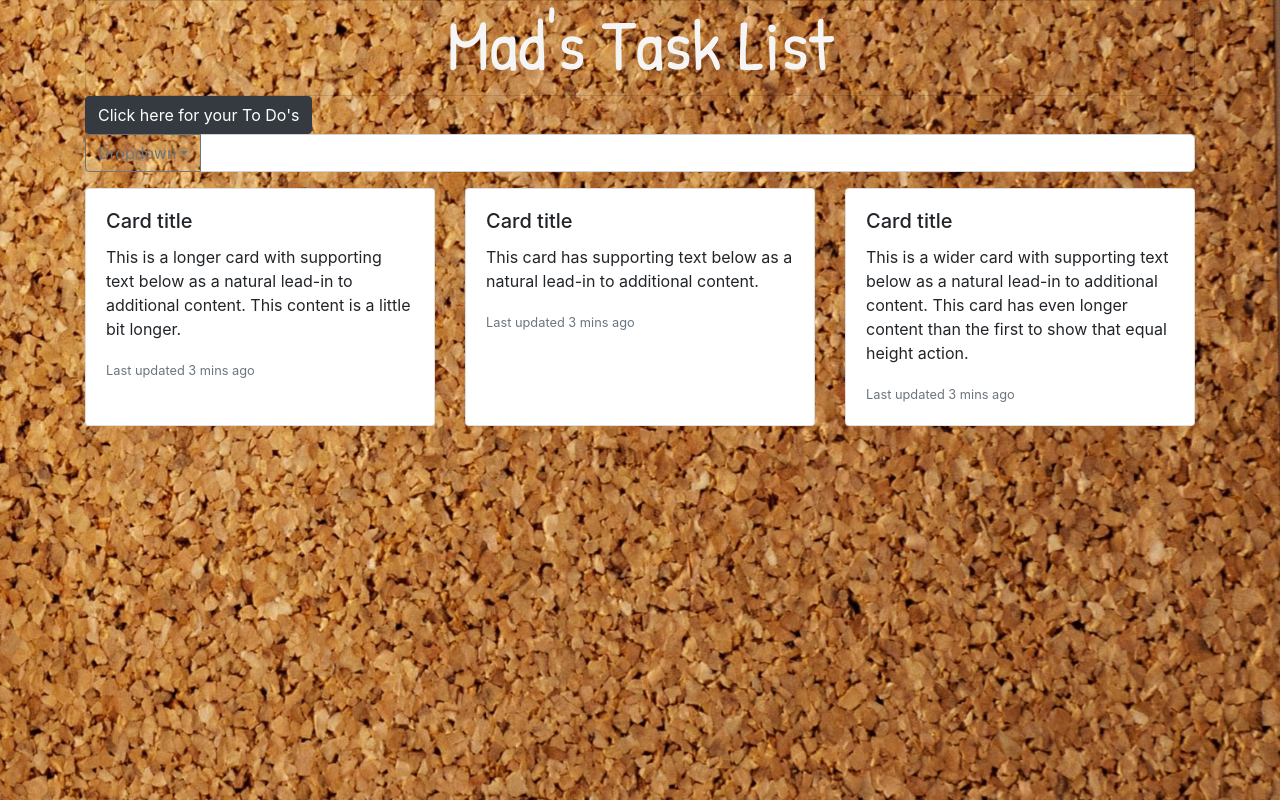
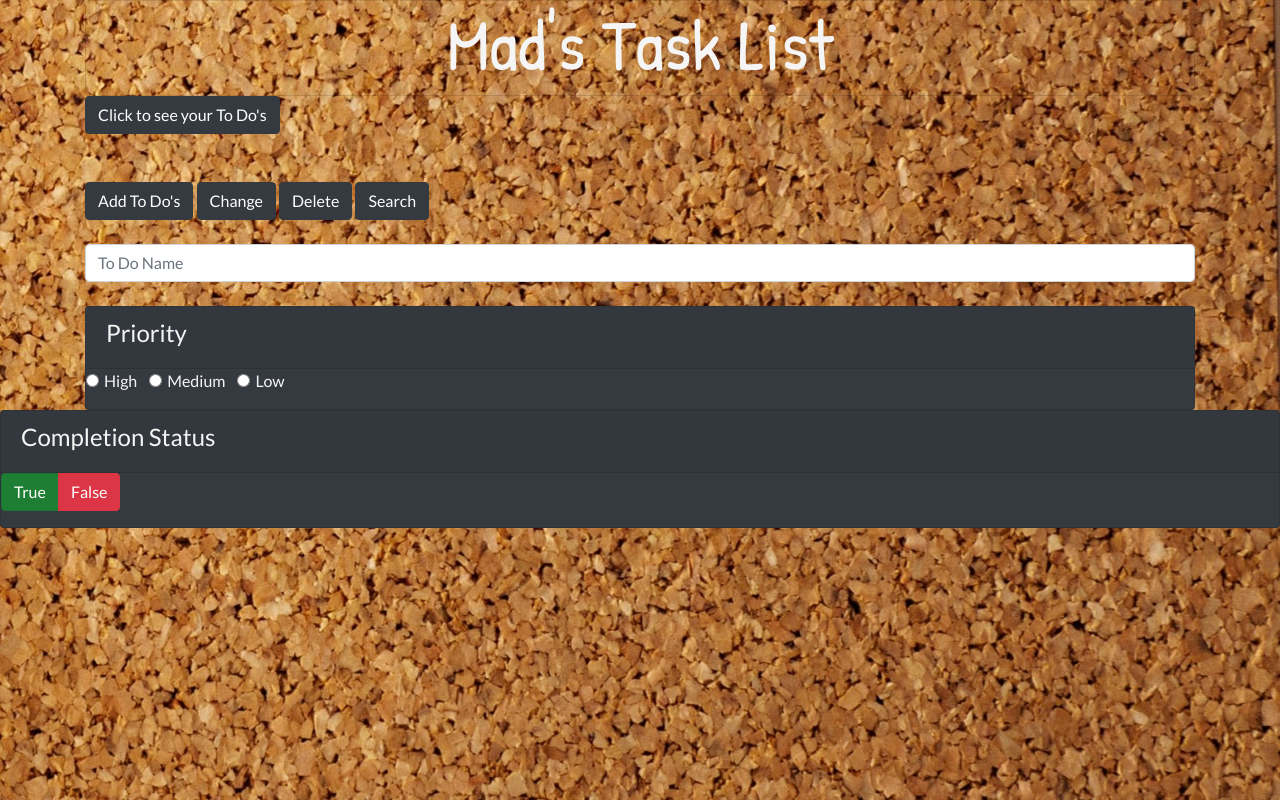
Before and after one commit to mg-skc/todo, a website: page Public/index.html in a window 1280 px wide. Drawn offline with nearby package versions, Linux system fonts and the light colour scheme.

Commit message:
More formatting
not fixed the add item cards yet.

```diff
--- a/Public/index.html
+++ b/Public/index.html
@@ -19,48 +19,68 @@
    <div class='card text-center handfont font-effect-outline'>
        <h1 class='display-3'>Mad's Task List</h1>
     </div>
-<button onclick="clickButton()" class="btn btn-dark">Click here for your To Do's </button>
-<div id="itemcards" class='card-deck'>
+<button onclick="clickButton()" class="btn btn-dark">Click to see your To Do's </button>
+<br>
+<br>
+<br>
+<div id="itemcards" class='card-columns'>
+</div>
+<div>
+    <button onclick="" class="btn btn-dark">Add To Do's</button>
+    <button onclick="" class="btn btn-dark">Change</button>
+    <button onclick="" class="btn btn-dark">Delete</button>
+    <button onclick="" class="btn btn-dark">Search</button>
+    <br>
+    <br>
+
+            <div>
+             <input type="text" class="form-control" placeholder="To Do Name">
+            <br>
+            </div>
+
+            <div class='card bg-dark'>
+            <div class='card-header'><h4>Priority</h4></div>
+            <div class="input-group mb-3">
+            <div class="form-check-inline">
+                <label class="form-check-label">
+                  <input type="radio" class="form-check-input" name="optradio">High
+                </label>
+              </div>
+              <div class="form-check-inline">
+                <label class="form-check-label">
+                  <input type="radio" class="form-check-input" name="optradio">Medium
+                </label>
+              </div>
+              <div class="form-check-inline">
+                <label class="form-check-label">
+                  <input type="radio" class="form-check-input" name="optradio">Low
+                </label>
+              </div>
+
+            </div>
+
+        </div>
+    </div>
 </div>
 
-<div>
-    <div class="input-group mb-3">
-        <div class="input-group-prepend">
-          <button class="btn btn-outline-secondary dropdown-toggle" type="button" data-toggle="dropdown" aria-haspopup="true" aria-expanded="false">Dropdown</button>
-          <div class="dropdown-menu">
-            <a class="dropdown-item" href="#">Action</a>
-            <a class="dropdown-item" href="#">Another action</a>
-            <a class="dropdown-item" href="#">Something else here</a>
-            <div role="separator" class="dropdown-divider"></div>
-            <a class="dropdown-item" href="#">Separated link</a>
-          </div>
-        </div>
-        <input type="text" class="form-control" aria-label="Text input with dropdown button">
-      </div>
-</div>
-<div class="card-deck">
-    <div class="card">
-      <div class="card-body">
-        <h5 class="card-title">Card title</h5>
-        <p class="card-text">This is a longer card with supporting text below as a natural lead-in to additional content. This content is a little bit longer.</p>
-        <p class="card-text"><small class="text-muted">Last updated 3 mins ago</small></p>
+            <div class='card bg-dark'>
+                <div class='card-header'><h4>Completion Status</h4></div>
+                <div class="input-group mb-3">
+                    <div class="input-group-prepend">
+              <div class="btn-group btn-group-toggle" data-toggle="buttons">
+                <label class="btn btn-success active">
+                  <input type="radio" name="compStatus" id="compTrue" autocomplete="off" checked> True
+                </label>
+                <label class="btn btn-danger">
+                  <input type="radio" name="compStatus" id="compFalse" autocomplete="off"> False
+                </label>
+                </div>
+
+    </div>
       </div>
     </div>
-    <div class="card">
-      <div class="card-body">
-        <h5 class="card-title">Card title</h5>
-        <p class="card-text">This card has supporting text below as a natural lead-in to additional content.</p>
-        <p class="card-text"><small class="text-muted">Last updated 3 mins ago</small></p>
-      </div>
-    </div>
-    <div class="card">
-      <div class="card-body">
-        <h5 class="card-title">Card title</h5>
-        <p class="card-text">This is a wider card with supporting text below as a natural lead-in to additional content. This card has even longer content than the first to show that equal height action.</p>
-        <p class="card-text"><small class="text-muted">Last updated 3 mins ago</small></p>
-      </div>
-    </div>
-  </div>
+</div>
+</div>
 </div>
 <!--load javascript files into it-->
 <script src="https://code.jquery.com/jquery-3.3.1.slim.min.js" integrity="sha384-q8i/X+965DzO0rT7abK41JStQIAqVgRVzpbzo5smXKp4YfRvH+8abtTE1Pi6jizo" crossorigin="anonymous"></script>
@@ -68,6 +88,11 @@
 <script src="https://stackpath.bootstrapcdn.com/bootstrap/4.3.1/js/bootstrap.min.js" integrity="sha384-JjSmVgyd0p3pXB1rRibZUAYoIIy6OrQ6VrjIEaFf/nJGzIxFDsf4x0xIM+B07jRM" crossorigin="anonymous"></script>
 <script src="https://cdn.jsdelivr.net/npm/bootstrap@5.0.0-beta1/dist/js/bootstrap.bundle.min.js" integrity="sha384-ygbV9kiqUc6oa4msXn9868pTtWMgiQaeYH7/t7LECLbyPA2x65Kgf80OJFdroafW" crossorigin="anonymous"></script>
 <script src="todo2.js"></script>
+<script>
+    $(".dropdown-menu a ").click(function(){
+                $(this).parents(".input-group-btn").find('.btn').text($(this).text());
+            });
+</script>
 </body>
 </html>
 
--- a/Public/todo.css
+++ b/Public/todo.css
@@ -4,6 +4,8 @@ body {
     -moz-background-size: cover;
     background-size: cover;
     -o-background-size: cover;
+    font-family: 'Lato';
+    color: whitesmoke;
   }
 
 .handfont {
--- a/Public/todo2.js
+++ b/Public/todo2.js
@@ -19,12 +19,12 @@ async function itemCardDisplay(body) {
     let card = "<div class='card bg-dark'>";
     card += "<div class='card-header'>"+ "Assignee: "+ body.assignee +"</div>";
     card += "<div class='card-body'>";
-    card += "<h5 class='card-title'>" + "To Do Item: "+ body.itemName + "</h5>";
+    card += "<h5 class='card-title'>" + body.itemName + "</h5>";
     card += "<p class='card-text'>" + "Priority: "+ body.itemPriority + "</p>";
-    card += "<p class='card-text'>" + "System ID: "+body._id + "</p>";
     card += "<p class='card-text'>" + "Completed?  "+body.completed + "</p>";
+    card += "<p class='card-text'><small>" + "Last Updated: "+body.updatedAt + "</small></p>";
     card += "</div>";
-    card += "<div class='card-footer'><small>"+"Last Updated: "+body.updatedAt+"</small></div>"
+    card += "<div class='card-footer'><small>"+"System ID: "+body._id +"</small></div>"
     card += "</div>";
     card += "</div>";
 
```
